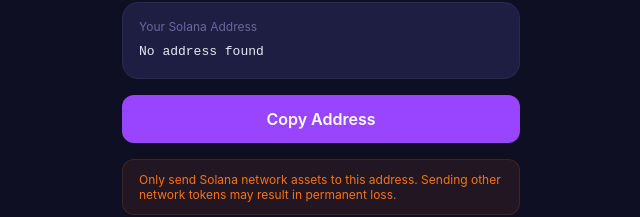
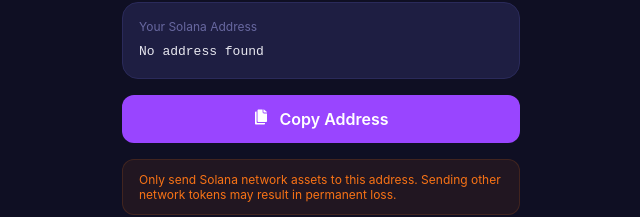
Before and after one commit to ZkAGI/PawPad_App_Frontend, a React (Vite) app in the folder packages/web/: page /fund in a window 1280 px wide. Shown: the part 248-465 px from the top of the page, without its empty margins (319-959 px from the left). Built offline with nearby package versions, Linux system fonts and the light colour scheme.

Commit message:
feat: add react-icons copy icon (IoIosCopy) to all copy buttons

```diff
--- a/packages/web/src/pages/FundWallet.tsx
+++ b/packages/web/src/pages/FundWallet.tsx
@@ -2,6 +2,7 @@
 import { useNavigate } from 'react-router-dom';
 import { getStoredWallet, formatAddress } from '../services/teeService';
 import { copyToClipboard } from '../utils/clipboard';
+import { IoIosCopy } from 'react-icons/io';
 
 type Chain = 'solana' | 'ethereum';
 
@@ -73,7 +74,7 @@
 
       {/* Copy Button */}
       <button className="btn-primary" onClick={handleCopy} style={{ backgroundColor: copied ? '#10B981' : undefined }}>
-        {copied ? '✓ Copied!' : 'Copy Address'}
+        {copied ? '✓ Copied!' : <><IoIosCopy style={{ marginRight: 6 }} /> Copy Address</>}
       </button>
 
       {/* Warning */}
--- a/packages/web/src/pages/Home.tsx
+++ b/packages/web/src/pages/Home.tsx
@@ -1,3 +1,4 @@
+import { IoIosCopy } from 'react-icons/io';
 import { useState, useEffect } from 'react';
 import { useNavigate } from 'react-router-dom';
 import { getStoredWallet, isLoggedIn, getAllBalances, getWallets, formatAddress, loadSession } from '../services/teeService';
--- a/packages/web/src/pages/Settings.tsx
+++ b/packages/web/src/pages/Settings.tsx
@@ -2,6 +2,7 @@
 import { useNavigate } from 'react-router-dom';
 import { getStoredWallet, clearSession, clearWalletData, formatAddress, getSessionToken } from '../services/teeService';
 import { copyToClipboard } from '../utils/clipboard';
+import { IoIosCopy } from 'react-icons/io';
 
 export default function Settings() {
   const navigate = useNavigate();
@@ -76,14 +77,14 @@
                   <span style={{ color: '#9945FF', fontSize: 12, fontWeight: 600 }}>Solana</span>
                   <p style={{ color: 'var(--text-secondary)', fontSize: 12, fontFamily: 'monospace', marginTop: 2 }}>{formatAddress(wallet.wallets.solana.address)}</p>
                 </div>
-                <span style={{ color: copied === 'sol' ? '#33E6BF' : 'var(--text-muted)', fontSize: 12 }}>{copied === 'sol' ? 'Copied!' : 'Copy'}</span>
+                <span style={{ color: copied === 'sol' ? '#33E6BF' : 'var(--text-muted)', fontSize: 12 }}>{copied === 'sol' ? 'Copied!' : <><IoIosCopy /> Copy</>}</span>
               </div>
               <div onClick={() => copyAddress(wallet.wallets.evm.address, 'evm')} style={{ display: 'flex', justifyContent: 'space-between', alignItems: 'center', padding: '10px 12px', backgroundColor: 'var(--bg-primary)', borderRadius: 8, cursor: 'pointer' }}>
                 <div>
                   <span style={{ color: '#627EEA', fontSize: 12, fontWeight: 600 }}>EVM (Ethereum)</span>
                   <p style={{ color: 'var(--text-secondary)', fontSize: 12, fontFamily: 'monospace', marginTop: 2 }}>{formatAddress(wallet.wallets.evm.address)}</p>
                 </div>
-                <span style={{ color: copied === 'evm' ? '#33E6BF' : 'var(--text-muted)', fontSize: 12 }}>{copied === 'evm' ? 'Copied!' : 'Copy'}</span>
+                <span style={{ color: copied === 'evm' ? '#33E6BF' : 'var(--text-muted)', fontSize: 12 }}>{copied === 'evm' ? 'Copied!' : <><IoIosCopy /> Copy</>}</span>
               </div>
               <div style={{ padding: '8px 12px', backgroundColor: 'var(--bg-primary)', borderRadius: 8 }}>
                 <span style={{ color: 'var(--text-muted)', fontSize: 12 }}>UID: {wallet.uid?.slice(0, 16)}...</span>
--- a/packages/web/src/pages/tee/TEESetup.tsx
+++ b/packages/web/src/pages/tee/TEESetup.tsx
@@ -1,5 +1,6 @@
 import { useState } from 'react';
 import { copyToClipboard } from '../../utils/clipboard';
+import { IoIosCopy } from 'react-icons/io';
 import { useNavigate, useLocation } from 'react-router-dom';
 import { formatAddress, parseTOTPUri, type TEEWallets, type TOTPConfig, type TEEBackupFile } from '../../services/teeService';
 
```
Also changed, not shown: packages/web/package.json (+4 -3 lines), 1 other file (tests, documents, lock files or other folders).
